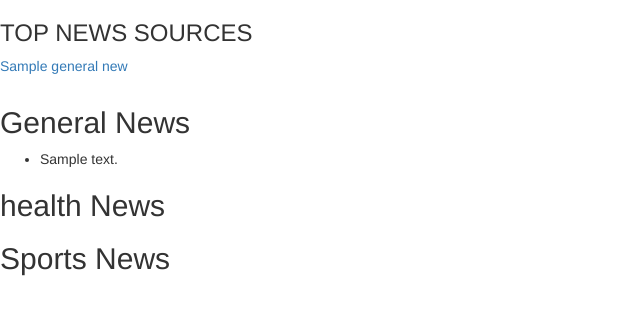
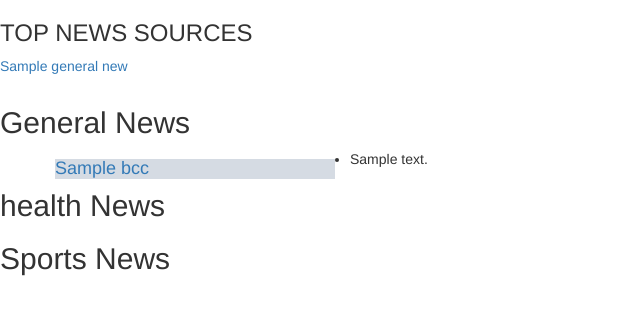
Before and after one commit to Brigid-Chepkemoi/news_articles, a Flask app: template app/templates/index.html in a window 1280 px wide. Shown: the part 52-367 px from the top of the page, without its empty margins (0-640 px from the left). Run offline with Flask 2, Linux system fonts and the light colour scheme; the template is opened without the code that fills it: most values are stand-ins (such as "Sample title", 1, 10 or a date in 2020); grey boxes marked "Sample" are stand-in pictures; some libraries are stand-ins or nearby versions.

Commit message:
add top headlines formatting

```diff
--- a/app/templates/macros.html
+++ b/app/templates/macros.html
@@ -1,5 +1,16 @@
 {% macro displayNewsList(news_list) %}
-    {% for news in news_list  %}
+
+{% for news in news_list  %}
+<div class="col-md-3 display">
+    <div class="card-image p-4 mb-3" style="background-image: url({{bcc.urlToImage}});">
+        <div class="headline">
+            <h4 class="news-headings mt-2"><a target="_blank" href="{{bcc.url}}">{{ bcc.title
+                                    }}</a>
+            </h4>
+        </div>
+    </div>
+</div>
         <li>{{news.get('description')}}</li>
+
     {% endfor %}
 {% endmacro %}
```
